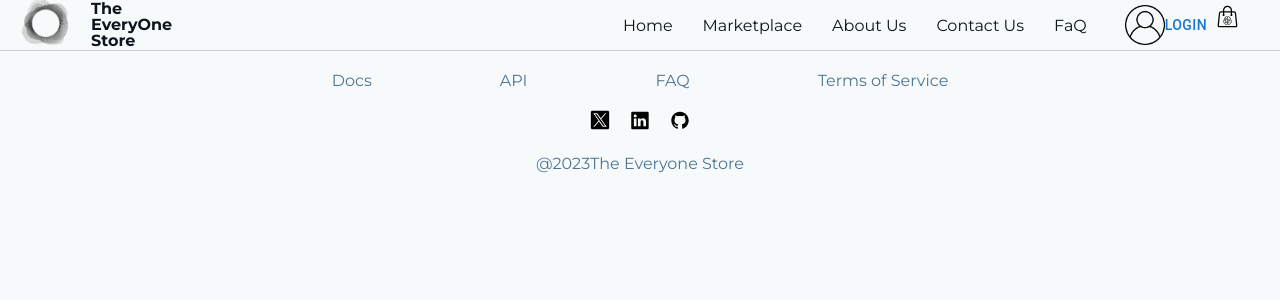
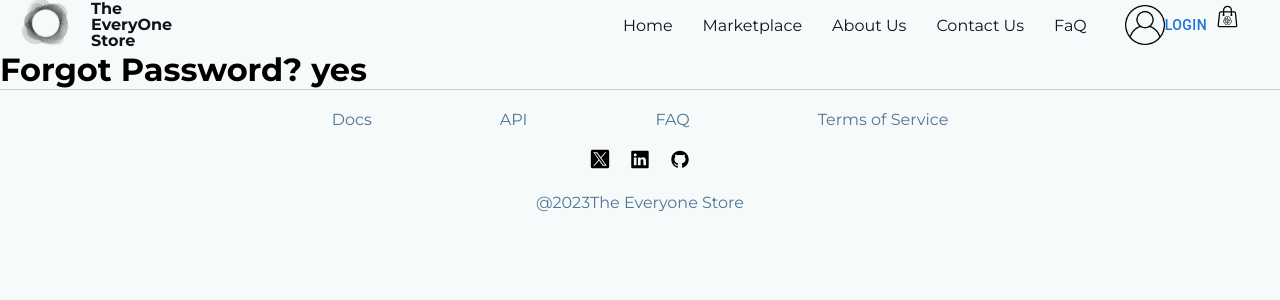
Before and after one commit to simonnilsson90/EksjoSot_Frontend, a React (Create React App) app in the folder client/: page /forgot in a window 1280 px wide. Shown: the top 300 px of the page. Built offline with nearby package versions, Linux system fonts and the light colour scheme.

Commit message:
feature/forgot/created-file

```diff
--- a/client/src/App.js
+++ b/client/src/App.js
@@ -16,6 +16,7 @@ import ImagesCardComponent from './components/marketplace/dataSetsCards/cards/so
 import DataSetsComponent from "./components/myAccount/dataSets/dataSetsComponent";
 import CreateDataset from "./components/myAccount/createDataset/createDatasetComponent";
 import Reports from "./components/myAccount/reports/reportsComponent";
+import ForgotPassword from "./components/forgotPassword/forgotPasswordComponent";
 
 
 
@@ -36,6 +37,7 @@ function App() {
         <Route path="myAccount/dataSets" element={<DataSetsComponent />} />
         <Route path="myAccount/dataSets/createDataset" element={<CreateDataset />} />
         <Route path="myAccount/reports" element={<Reports />} />
+        <Route path="forgot" element={<ForgotPassword/>} />
 
       </Routes>
       <Footer />
--- /dev/null
+++ b/client/src/components/forgotPassword/forgotPasswordComponent.js
@@ -0,0 +1,11 @@
+
+
+
+function ForgotPassword(){
+
+    return (
+        <h1>Forgot Password? yes</h1>
+    )
+
+}
+export default ForgotPassword
--- a/client/src/components/login/loginComponent.js
+++ b/client/src/components/login/loginComponent.js
@@ -7,6 +7,7 @@ import { useState } from "react";
 
 
 import Background from "../../assets/images/homepage/login-background.png"
+import { Link } from "react-router-dom";
 
 
 
@@ -63,12 +64,16 @@ onChange={(e) => setPassword(e.target.value)} className="input"></input>
        borderWidth: '1px' }}  {...label}  />
 
     <p className="rpassword"  >Remember Password</p>
-     <a className="remember" href="#">Forgot Password?</a>
+
+     <div>
+     <Link className="remember"
+     to="/forgot">
+     Forgot Password?
+     </Link>
+     </div>
+
 
 </div>
-
-
-
 
 
 
```
Also changed, not shown: client/src/components/forgotPassword/forgotPasswordComponent.css (added).
